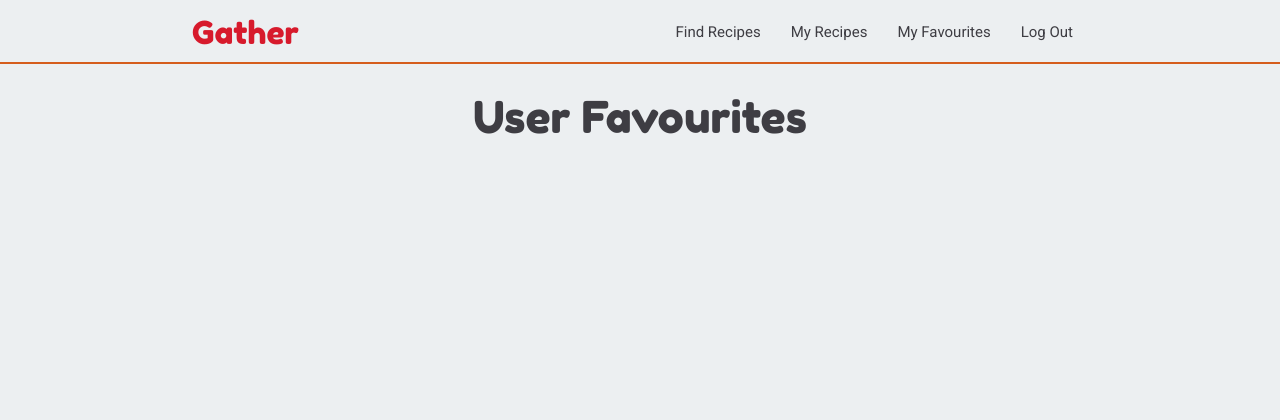
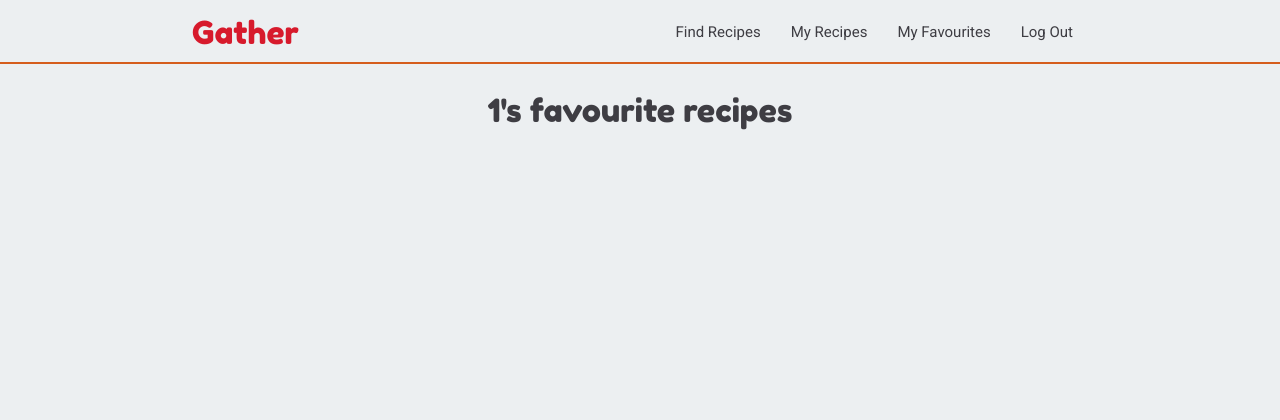
Before and after one commit to Isabella-Mitchell/gather-recipe-website, a Flask app: page /recipes/favourites in a window 1280 px wide. Shown: the top 420 px of the page. Run offline with Flask 2, Linux system fonts and the light colour scheme; the visitor is signed in with stand-in values (Sample User, id 1); data that the repository does not hold is empty; some libraries are stand-ins or nearby versions.

Commit message:
add content and  styling to Favourites page

```diff
--- a/gather/templates/favourite_recipes.html
+++ b/gather/templates/favourite_recipes.html
@@ -1,12 +1,46 @@
 {% extends "base.html" %}
 {% block content %}
 
-<h3 class="page-title">User Favourites</h3>
+<h3 class="page-title-responsive">{{ session['user'] }}'s favourite recipes</h3>
 
 <div class="row">
 
     {% for favourite_recipe in favourite_recipes %}
-    <p>{{favourite_recipe.recipe_name}}</p>
+
+    <div class="col s12 m6 xl4">
+        <div class="card hoverable">
+            <div class="card-image">
+                <div class="card-image-url">
+                    <span class="image-url">{{favourite_recipe.image_url}}</span>
+                </div>
+                <a class="btn-floating halfway-fab waves-effect waves-light gather-colour activator tooltipped" data-position="bottom" data-tooltip="Quick View"><i class="fa-solid fa-magnifying-glass"></i></a>
+            </div>
+            <div class="card-content">
+                <span class="card-title">{{favourite_recipe.recipe_name}}</span>
+                <p class="card-preview">By {{favourite_recipe.author}}.</p>
+                <div class="array-string card-preview">Tags: {{favourite_recipe.tags}}</div>
+                {% for cuisine in cuisines %} {% if cuisine.id == favourite_recipe.cuisine_id | int %}
+                <p class="card-preview">{{ cuisine.cuisine_name }}</p>
+                {% endif %} {% endfor %}
+            </div>
+            <div class="card-reveal">
+                <span class="card-title grey-text text-darken-4"><i class="fa-solid fa-xmark right"></i>{{favourite_recipe.recipe_name}}</span>
+                <p>Servings: {{favourite_recipe.serves}}</p>
+                <p>Takes: {{favourite_recipe.duration}} minutes</p>
+                <p>Difficulty Level: {{favourite_recipe.difficulty}}</p>
+                <h6>Ingrediants</h6>
+                <div class="string-to-array">{{favourite_recipe.ingrediant_list}}</div>
+                <h6>Steps:</h6>
+                <div class="steps-string-to-array">{{favourite_recipe.instructions}}</div>
+                <p>URL: <a href="{{favourite_recipe.url}}" target="_blank">{{favourite_recipe.url}}</a></p>
+            </div>
+            <div class="recipe-buttons">
+                <a href="{{ url_for('view_recipe', recipe_id=favourite_recipe._id)}}" class="waves-effect waves-light btn btn-black tooltipped" data-position="bottom" data-tooltip="View Recipe">View <i class="fa-solid fa-magnifying-glass icon-padding"></i></a>
+                <a href="{{ url_for('add_favourite', recipe_id=favourite_recipe._id)}}" class="waves-effect waves-light btn btn-black tooltipped" data-position="bottom" data-tooltip="Favourite Recipe">Favourite <i class="fa-regular fa-star icon-padding"></i></a>
+            </div>
+        </div>
+    </div>
+
     {% endfor %}
 </div>
 
```
